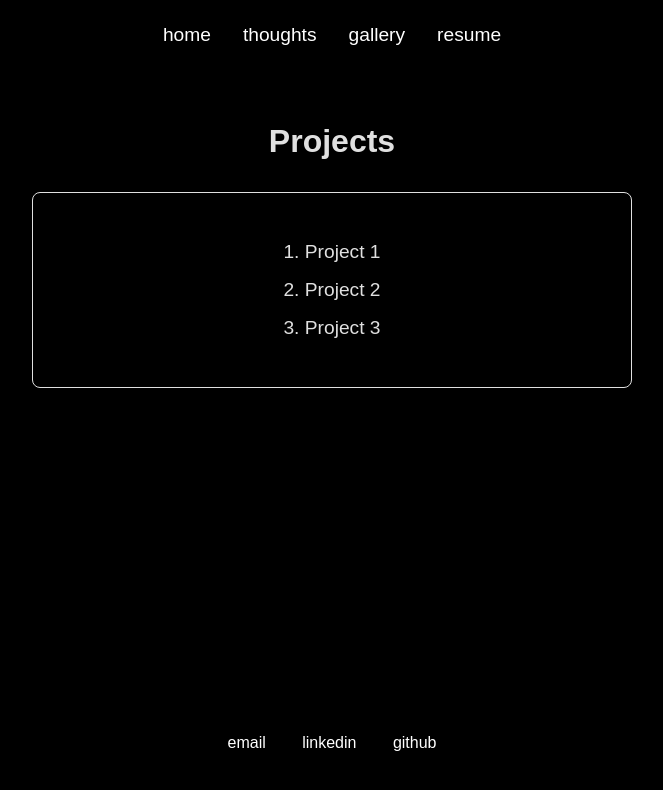
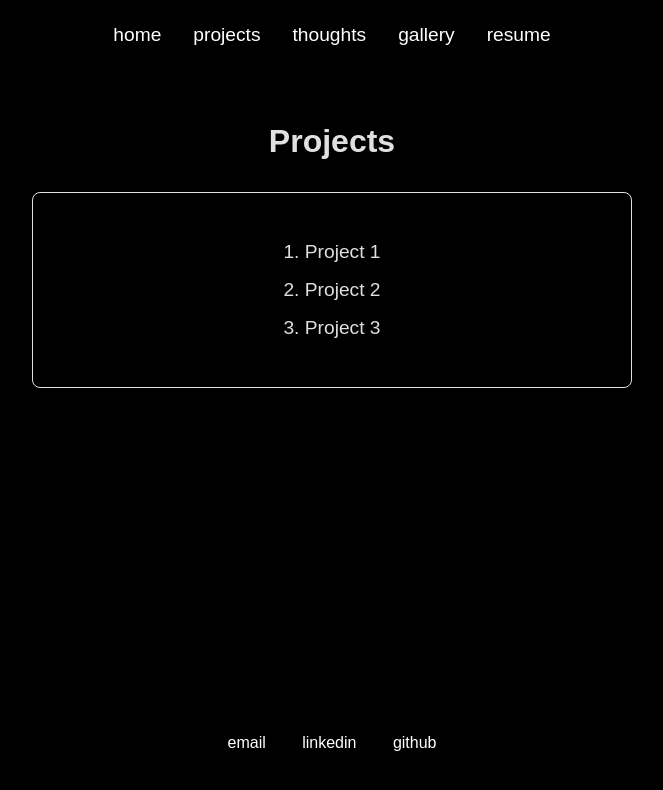
Before and after one commit to arighosh05/hw3-portfolio, a plain HTML site: page projects.html in a window 1280 px wide. Shown: the whole page, without its empty margins (308-971 px from the left). Drawn offline with Linux system fonts and the light colour scheme; a web font is replaced by a local one.

Commit message:
Update projects.html

```diff
--- a/projects.html
+++ b/projects.html
@@ -13,6 +13,7 @@
     <nav>
         <ul>
             <li><a href="index.html">home</a></li>
+            <li><a href="projects.html">projects</a></li>
             <li><a href="thoughts.html">thoughts</a></li>
             <li><a href="gallery.html">gallery</a></li>
             <li><a href="resume.pdf" target = "_blank">resume</a></li>
```
